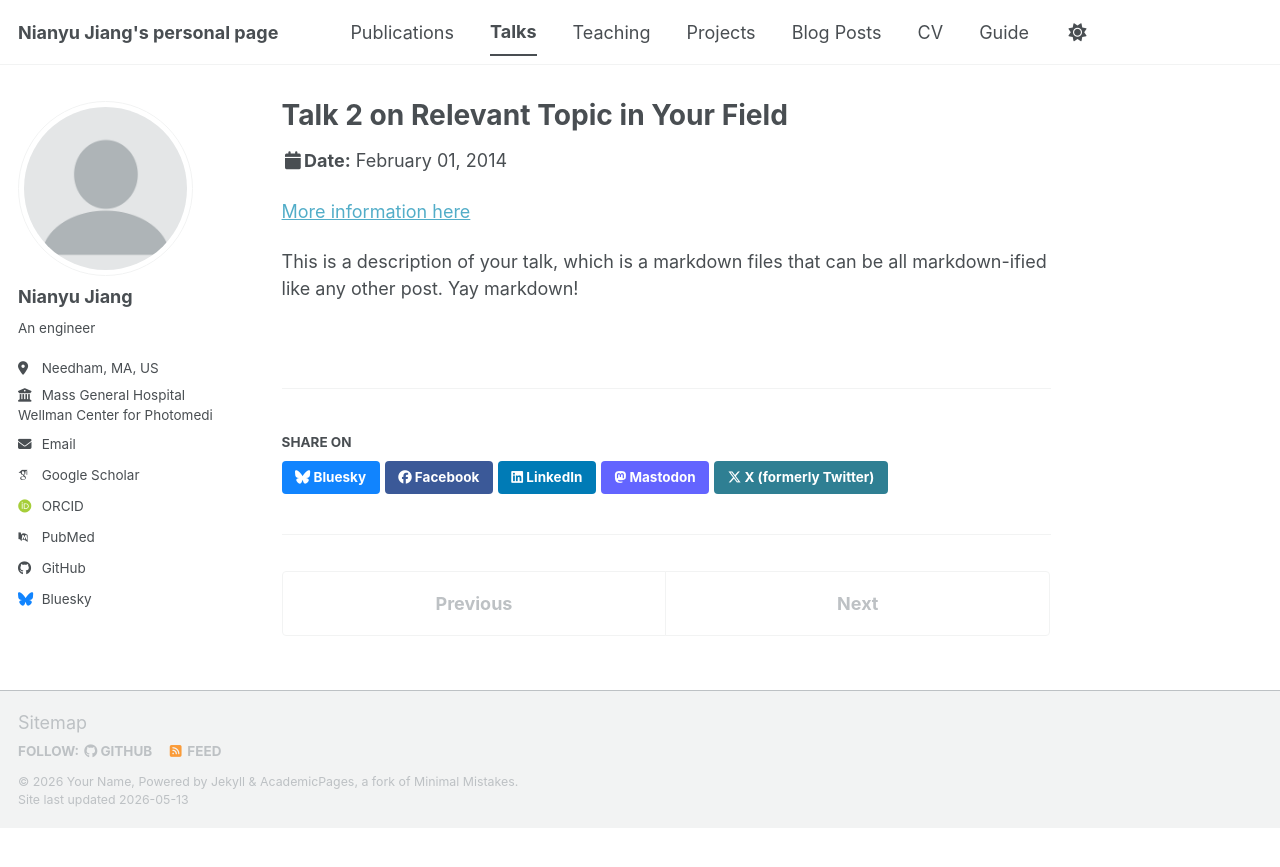
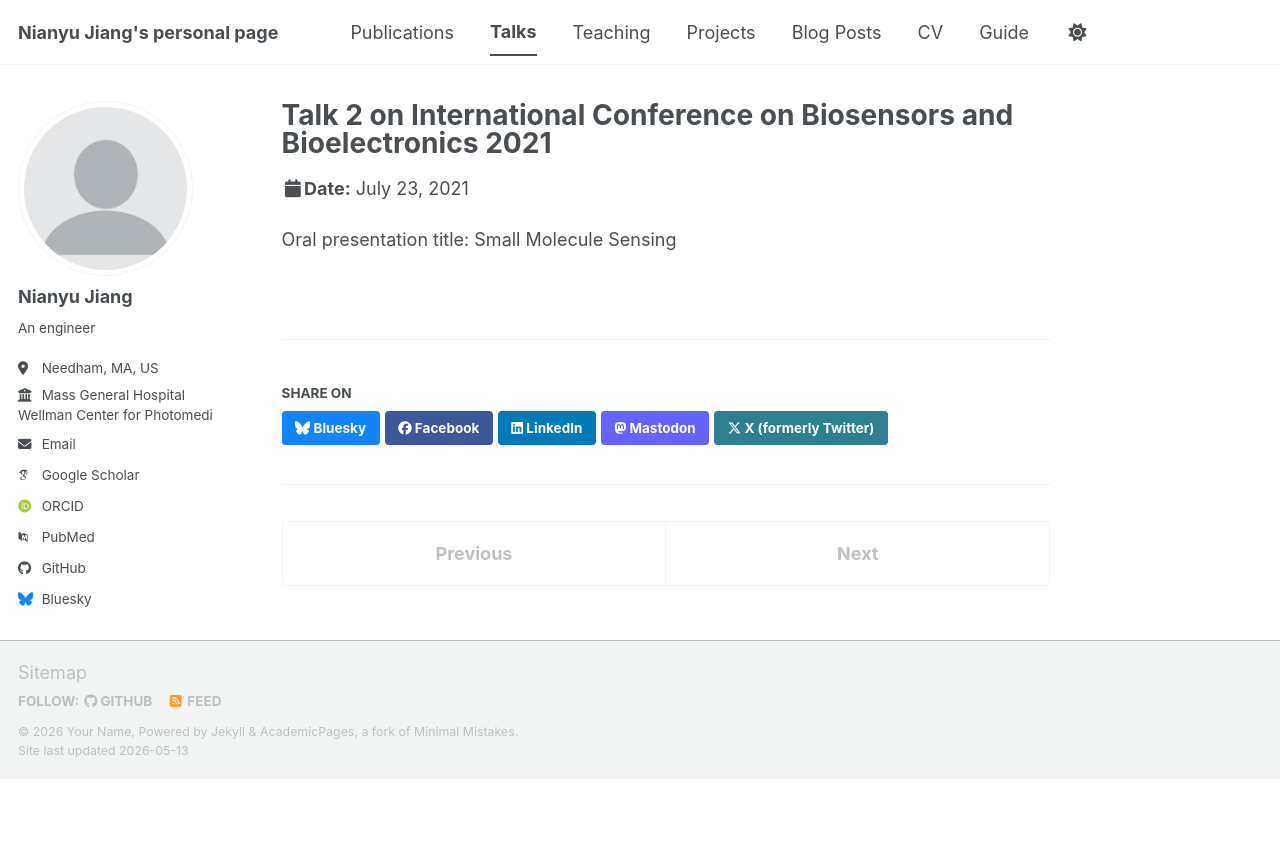
Before and after one commit to NianyuJiang/NianyuJiang.github.io, a Jekyll site: the page built from _talks/2014-02-01-talk-2.md, in a window 1280 px wide. Shown: the top 867 px of the page. Built offline with Jekyll 4.4.1, drawn with Linux system fonts in a browser that asks for light colours; some web fonts are replaced; a script bundle is joined from its source files by our own code; library files that are not in the unit come from our copies.

Commit message:
Update 2014-02-01-talk-2.md

```diff
--- a/_talks/2014-02-01-talk-2.md
+++ b/_talks/2014-02-01-talk-2.md
@@ -1,13 +1,11 @@
 ---
-title: "Talk 2 on Relevant Topic in Your Field"
+title: "Talk 2 on International Conference on Biosensors and Bioelectronics 2021"
 collection: talks
 type: "Talk"
-permalink: /talks/2014-02-01-talk-2
-venue: "London School of Testing"
-date: 2014-02-01
-location: "London, UK"
+permalink: /talks/2021-07-23-talk-2
+venue: "Singapore City"
+date: 2021-07-23
+location: "Singapore City, Singapore"
 ---
 
-[More information here](http://example2.com)
-
-This is a description of your talk, which is a markdown files that can be all markdown-ified like any other post. Yay markdown!
+Oral presentation title: Small Molecule Sensing
```
